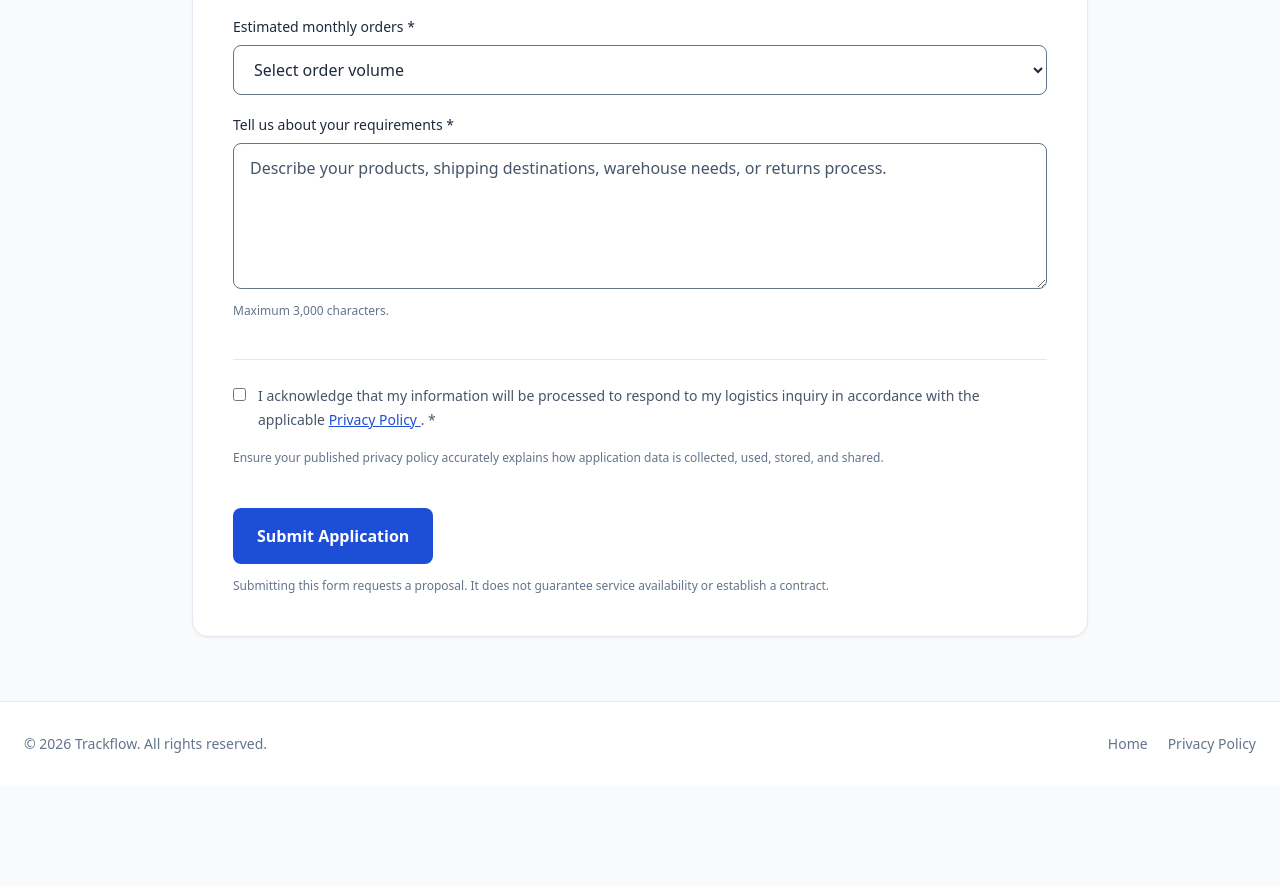
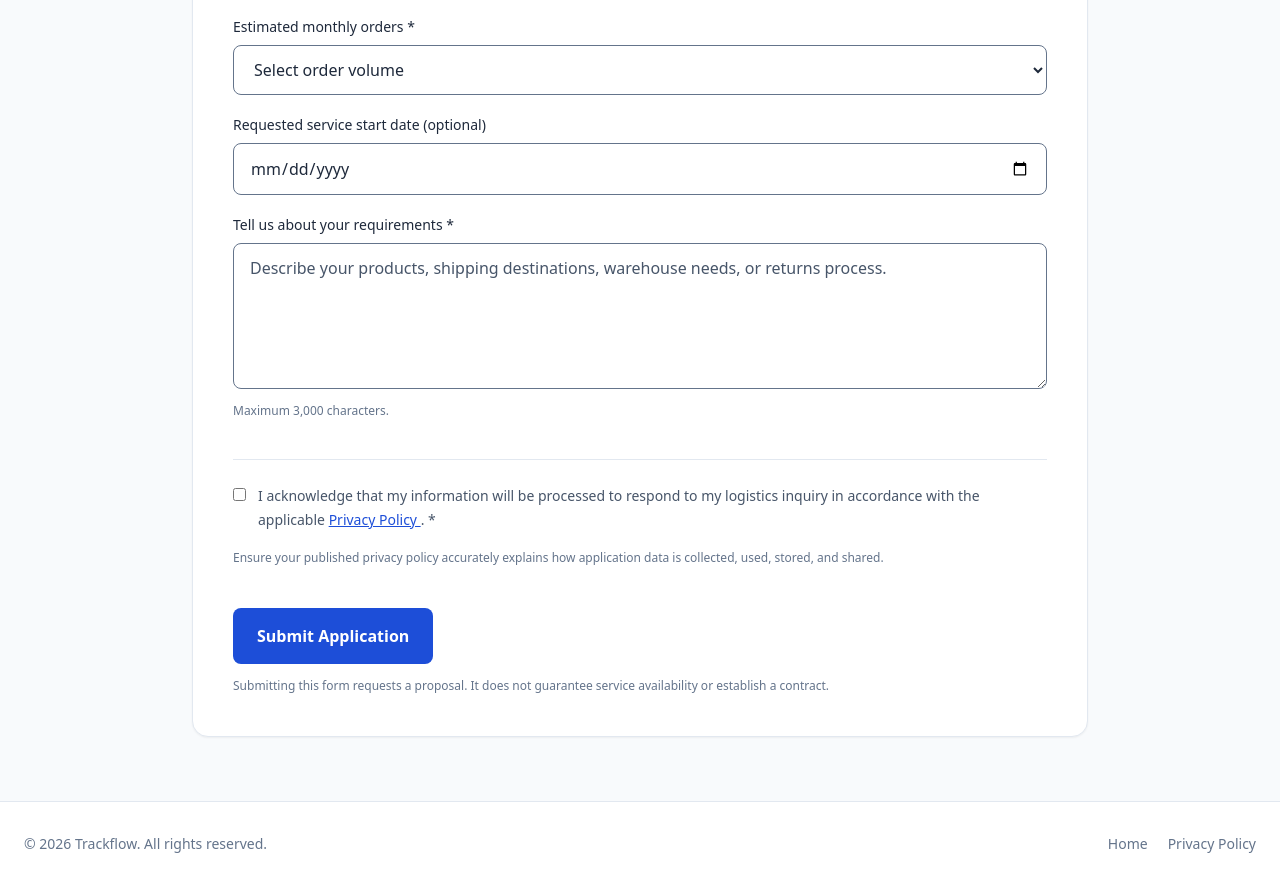
Before and after one commit to 4GeeksAcademy/lexadegu95-trackflow, a plain HTML site: page application.html in a window 1280 px wide. Shown: the part 1469-2355 px from the top of the page. Before the commit the page ends 2255 px from the top, so only its background shows below. Drawn offline with nearby package versions, Linux system fonts and the light colour scheme.

Commit message:
updated to make sure all fields are in CONTEXT.md are present

```diff
--- a/application.html
+++ b/application.html
@@ -428,6 +428,22 @@
 
                         <div>
                             <label
+                                for="serviceStartDate"
+                                class="mb-2 block text-sm font-medium"
+                            >
+                                Requested service start date (optional)
+                            </label>
+
+                            <input
+                                id="serviceStartDate"
+                                name="serviceStartDate"
+                                type="date"
+                                class="w-full rounded-lg border border-slate-500 bg-white px-4 py-3 focus:border-blue-600 focus:outline-none focus:ring-2 focus:ring-blue-200 aria-[invalid=true]:border-2 aria-[invalid=true]:border-red-700"
+                            >
+                        </div>
+
+                        <div>
+                            <label
                                 for="requirements"
                                 class="mb-2 block text-sm font-medium"
                             >
--- a/js/validation.js
+++ b/js/validation.js
@@ -115,6 +115,12 @@ document.addEventListener("DOMContentLoaded", () => {
       label: "Monthly orders",
       validate: (value) =>
         value ? "" : "Please select your estimated monthly orders."
+    },
+
+    serviceStartDate: {
+      label: "Requested service start date",
+      validate: (value, input) =>
+        input.validity.valid ? "" : "Enter a valid requested service start date."
     },
 
     requirements: {
```
